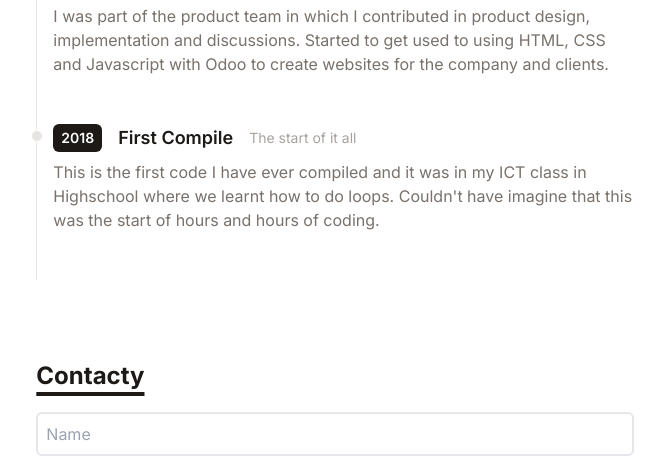
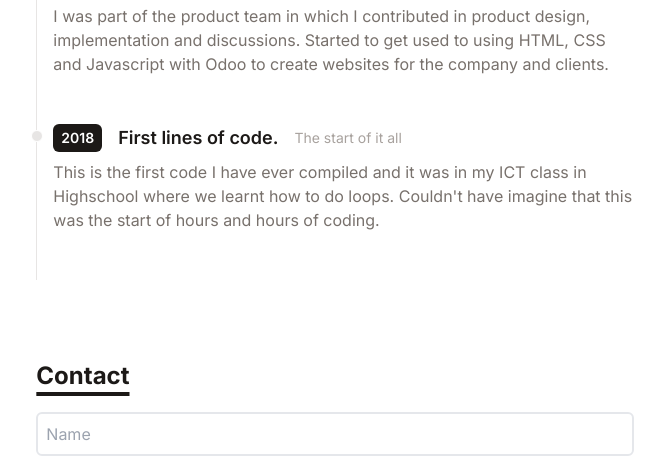
Before and after one commit to cdfelixj/minimal-portfolio, a React (Vite) app: page / in a window 1280 px wide. Shown: the part 1240-1697 px from the top of the page, without its empty margins (305-970 px from the left). Built offline with nearby package versions, Linux system fonts and the light colour scheme.

Commit message:
Fix Caps

```diff
--- a/src/components/Contact.jsx
+++ b/src/components/Contact.jsx
@@ -9,7 +9,7 @@ export default function Contact() {
                method="POST"
                className="flex flex-col w-full md:w-7/12"
             >
-               <Title>Contacty</Title>
+               <Title>Contact</Title>
                <input
                   type="text"
                   name="name"
--- a/src/components/Title.jsx
+++ b/src/components/Title.jsx
@@ -4,7 +4,7 @@ export default function Title({children,id}) {
   return (
     <h1
     id={id && id}
-    className="text-2xl font-bold underline underline-offset-8 decoration-4 mb-5 text-stone-900">
+    className="text-2xl font-bold underline dark:text-white underline-offset-8 decoration-4 mb-5 text-stone-900">
         {children}
     </h1>
   )
--- a/src/data/timeline.js
+++ b/src/data/timeline.js
@@ -29,7 +29,7 @@ export default [
     },
      {
          year: '2018',
-         title: 'First Compile',
+         title: 'First lines of code.',
          duration: 'The start of it all',
          details:
              "This is the first code I have ever compiled and it was in my ICT class in Highschool where we learnt how to do loops. Couldn't have imagine that this was the start of hours and hours of coding.",
--- a/src/styles/tailwind.css
+++ b/src/styles/tailwind.css
@@ -17,5 +17,4 @@
 
 ::-webkit-scrollbar-thumb:hover {
     background: #98c1d9;
-
 }
```
